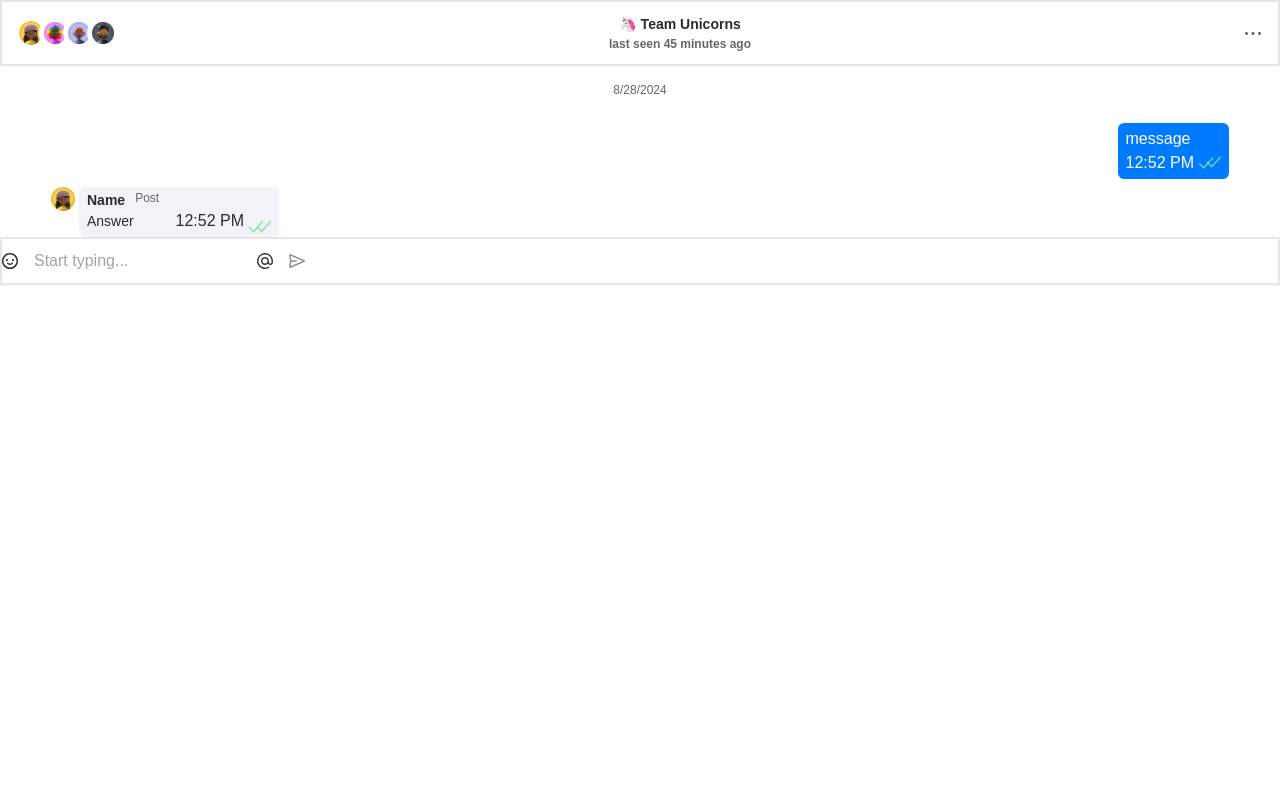
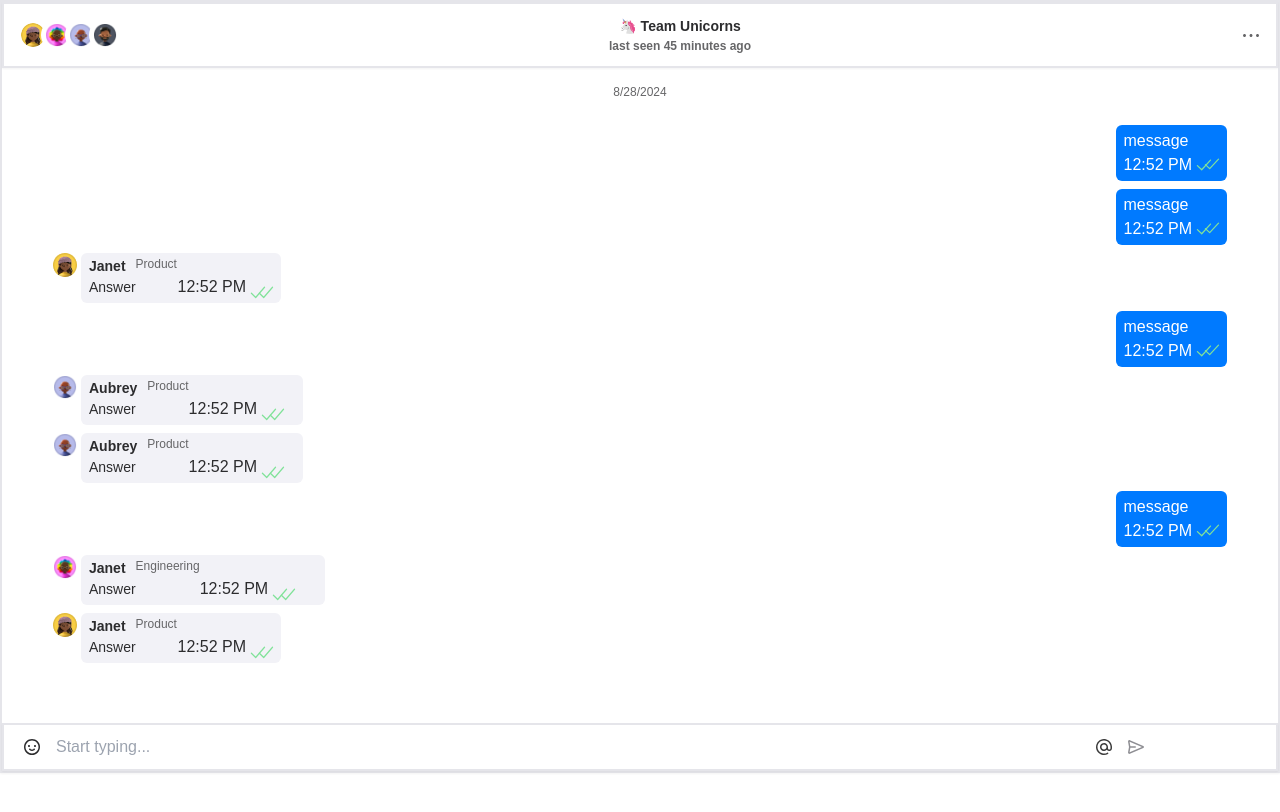
Before and after one commit to IliaTretiak/test_joytechnology, a Next.js app: page / in a window 1280 px wide. Shown: the top 812 px of the page. Built offline with nearby package versions, Linux system fonts and the light colour scheme.

Commit message:
init layout

```diff
--- a/src/app/App.tsx
+++ b/src/app/App.tsx
@@ -8,7 +8,8 @@ const Page = () => {
   const { messager } = useStore();
 
     return (
-      <div className='flex flex-col h-[100vw]'>
+      <div className='grid grid-rows-1 grid-flow-col'>
+        <div className='flex flex-col justify-between border-2 border-solid shadow-sm border-[#E5E5EA]'>
               <Header />
               <Bubble />
               <div className='flex items-end'>
@@ -16,6 +17,7 @@ const Page = () => {
               </div>
               {messager}
         </div>
+      </div>
     )
 }
 
--- a/src/app/globals.css
+++ b/src/app/globals.css
@@ -6,7 +6,6 @@
     @font-face {
       font-family: 'Jost';
       font-style: normal;
-      /* font-weight: 400; */
       font-display: swap;
       src: url(/public/fonts/static/Jost-Medium.ttf) format('ttf');
     }
--- a/src/components/footer/index.tsx
+++ b/src/components/footer/index.tsx
@@ -19,9 +19,12 @@ const Footer = () => {
     };
 
     return (
-        <form className="flex items-center border-2 border-solid shadow-sm border-[#E5E5EA] h-12 w-[100%]">
+        <div className='w-[100%] pt-[60px]'>
+        <form className="flex items-center border-2 border-solid shadow-sm border-[#E5E5EA] h-12 ">
             <fieldset className='flex items-center gap-4'>
-                <img src={smile.src} alt='смайлы'>
+                <img
+                className='pl-[20px]'
+                src={smile.src} alt='смайлы'>
                 </img>
                 <Input
                 changeMessage={changeMessage}
@@ -29,11 +32,14 @@ const Footer = () => {
                 />
                 <Upload />
                 <img
+                className='pr-[20px]'
                 onClick={(message) => addMessage(message)}
                 src={sand.src} alt='отправить сообщение'>
                 </img>
             </fieldset>
         </form>
+        </div>
+
     )
 }
 export default Footer;
--- a/src/components/footer/input.tsx
+++ b/src/components/footer/input.tsx
@@ -5,7 +5,7 @@ const Input = ({
 }) => {
     return (
         <input
-        className="outline-0 w-[100%]"
+        className="outline-0 w-[80vw]"
         type='text'
         name='message'
         placeholder='Start typing...'
--- a/src/components/messager/answer.tsx
+++ b/src/components/messager/answer.tsx
@@ -1,12 +1,17 @@
 import check from '../../assets/images/check.svg'
 import Image from 'next/image'
 
-const Answer = () => {
+const Answer = ({
+    name,
+    post,
+    src
+}) => {
     return (
         <div className="flex justify-start pr-20 pl-[51px] gap-1">
             <div>
             <Image
-            src="/images/avatar_01.png"
+            // src="/images/avatar_01.png"
+            src={src}
             width={24}
             height={24}
             alt="Picture of the author"
@@ -21,10 +26,10 @@ const Answer = () => {
                 <div>
                     <div className='flex gap-[10px] align-baseline'>
                         <span className='text-base text-[#2C2C2E] font-semibold leading-normal'>
-                            Name
+                            {name}
                         </span>
                         <span className='text-sm text-[#666668] font-normal leading-loose'>
-                            Post
+                            {post}
                         </span>
                     </div>
                     <span className='text-base text-[#2C2C2E] font-normal leading-normal'>
--- a/src/components/messager/index.tsx
+++ b/src/components/messager/index.tsx
@@ -1,18 +1,88 @@
 import Message from './message'
 import Answer from './answer'
+import Users from '../../../public/data/users'
 
 const Bubble = () => {
     return (
-        <div className='flex flex-col gap-2 '>
+        <div className='flex flex-col gap-2 overflow-auto h-[100%]'>
             <span className='py-[17px] flex justify-center text-sm text-[#666668] font-normal leading-loose'>
                 {new Date().toLocaleDateString('en-US', { month: 'numeric', day: 'numeric', year: 'numeric' })}
             </span>
+            <Message />
+            <Message />
             {
-                <Message />
+                Users
+                .map((user) =>
+                    {
+                        if (user.id === 1)
+                        return (
+                        <Answer
+                        key={user.id}
+                        name={user.name}
+                        post={user.post}
+                        src={user.src}
+                        />)
+                    })
+            }
+            <Message />
+            {
+                Users
+                .map((user) =>
+                    {
+                        if (user.id === 3)
+                        return (
+                        <Answer
+                        key={user.id}
+                        name={user.name}
+                        post={user.post}
+                        src={user.src}
+                        />)
+                    })
             }
             {
-                <Answer />
+                Users
+                .map((user) =>
+                    {
+                        if (user.id === 3)
+                        return (
+                        <Answer
+                        key={user.id}
+                        name={user.name}
+                        post={user.post}
+                        src={user.src}
+                        />)
+                    })
             }
+            <Message />
+            {
+                Users
+                .map((user) =>
+                    {
+                        if (user.id == 2)
+                        return (
+                        <Answer
+                        key={user.id}
+                        name={user.name}
+                        post={user.post}
+                        src={user.src}
+                        />)
+                    })
+            }
+             {
+                Users
+                .map((user) =>
+                    {
+                        if (user.id == 1)
+                        return (
+                        <Answer
+                        key={user.id}
+                        name={user.name}
+                        post={user.post}
+                        src={user.src}
+                        />)
+                    })
+            }
+
         </div>
     )
 }
```
Lines whose indentation alone changed are shown as unchanged.
